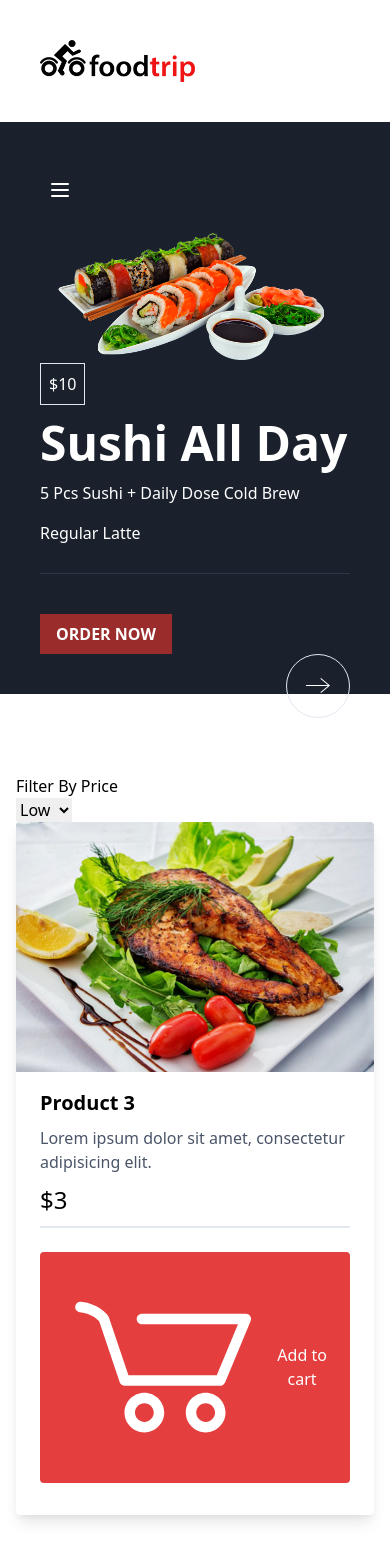
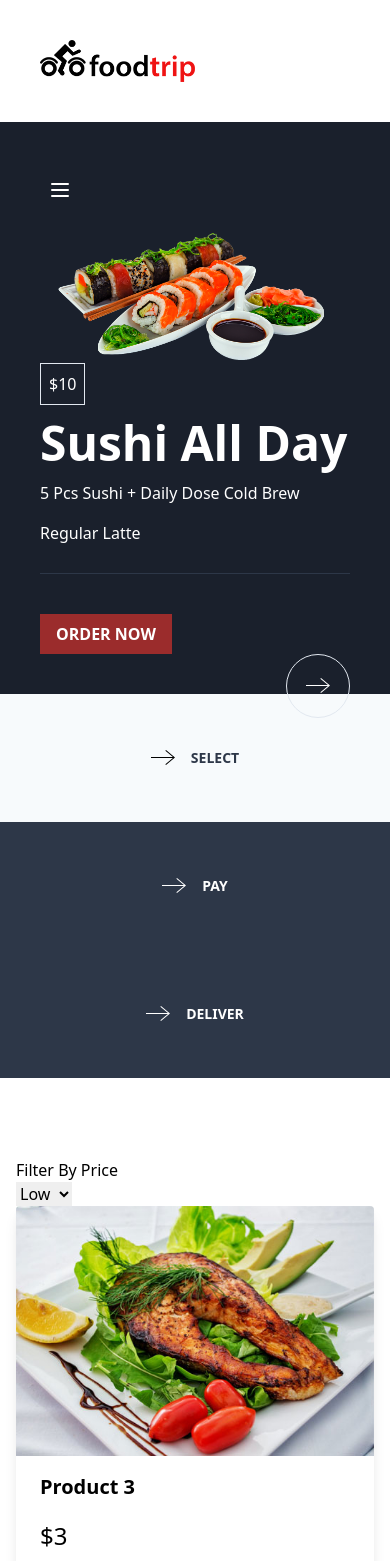
Before and after one commit to reeceballano/foodtrip, a Vue app: page / in a window 390 px wide. Shown: the top 1561 px of the page. Built offline with nearby package versions, Linux system fonts and the light colour scheme.

Commit message:
update
added services

```diff
--- a/package.json
+++ b/package.json
@@ -28,6 +28,7 @@
     "eslint": "^6.7.2",
     "eslint-plugin-vue": "^7.0.0-0",
     "node-sass": "^4.12.0",
+    "sass-loader": "^10.0.2",
     "typescript": "~3.9.3"
   }
 }
--- a/src/assets/css/styles.css
+++ b/src/assets/css/styles.css
@@ -5,9 +5,45 @@
 @import url('http://svgicons.sparkk.fr/svgicons.css');
 
 section {
-    @apply py-20
+    @apply py-20;
 }
 
 .cart-white path {
     fill: #fff !important;
 }
+
+/**
+    PRODUCT ITEM
+*/
+
+.product-item {
+    @apply max-w-sm rounded overflow-hidden shadow-lg;
+}
+
+.product-item:hover {
+    @apply shadow-xl;
+}
+
+.product-price {
+    @apply block mb-6 border-b-2 pb-2 font-normal text-2xl;
+}
+
+.add-cart-btn {
+    @apply bg-red-600 text-white font-normal py-2 px-4 rounded inline-flex items-center justify-center;
+}
+
+.add-cart-btn:hover {
+    @apply bg-red-500;
+}
+
+/**
+    SERVICE ITEM
+*/
+
+.service-item {
+    @apply flex items-center gap-4 justify-center h-32;
+}
+
+.service-item h2 {
+    @apply text-sm font-bold uppercase;
+}
--- a/src/components/Hero.vue
+++ b/src/components/Hero.vue
@@ -1,5 +1,5 @@
 <template>
-    <section id="hero" class="section  p-0">
+    <section id="hero" class="section p-0">
         <div class="grid md:grid-cols-3 md:h-screen">
             <div class="col-span-1 p-10">
                 <img src="../assets/images/logo.png" alt="logo" class="md:max-w-xs md:w-1/2" />
--- a/src/components/Product.vue
+++ b/src/components/Product.vue
@@ -1,17 +1,17 @@
 <template>
-    <div class="max-w-sm rounded overflow-hidden shadow-lg hover:shadow-xl">
+    <div class="product-item">
         <router-link :to="{ name: 'Product', params: { 'id': product.id } }">
             <img class="w-full" :src="productImage" :alt="product.name">
             <div class="px-6 py-4">
                 <div class="font-bold text-xl mb-2">{{ product.name }}</div>
-                <p class="text-gray-700 text-base">
+                <!-- <p class="text-gray-700 text-base">
                     Lorem ipsum dolor sit amet, consectetur adipisicing elit.
-                </p>
+                </p> -->
             </div>
             <div class="px-6 pt-4 pb-8">
                 <div class="flex flex-col">
-                    <h2 class="-mt-6 block mb-6 border-b-2 pb-2 font-normal text-2xl">${{ product.price }}</h2>
-                    <button @click="getproductid" class="bg-red-600 hover:bg-red-500 text-white font-normal py-2 px-4 rounded inline-flex items-center justify-center">
+                    <h2 class="-mt-6 product-price">${{ product.price }}</h2>
+                    <button @click="getproductid" class="add-cart-btn">
                         <svg class="svg-icon cart-white" viewBox="0 0 20 20">
                             <path fill="none" d="M17.72,5.011H8.026c-0.271,0-0.49,0.219-0.49,0.489c0,0.271,0.219,0.489,0.49,0.489h8.962l-1.979,4.773H6.763L4.935,5.343C4.926,5.316,4.897,5.309,4.884,5.286c-0.011-0.024,0-0.051-0.017-0.074C4.833,5.166,4.025,4.081,2.33,3.908C2.068,3.883,1.822,4.075,1.795,4.344C1.767,4.612,1.962,4.853,2.231,4.88c1.143,0.118,1.703,0.738,1.808,0.866l1.91,5.661c0.066,0.199,0.252,0.333,0.463,0.333h8.924c0.116,0,0.22-0.053,0.308-0.128c0.027-0.023,0.042-0.048,0.063-0.076c0.026-0.034,0.063-0.058,0.08-0.099l2.384-5.75c0.062-0.151,0.046-0.323-0.045-0.458C18.036,5.092,17.883,5.011,17.72,5.011z"></path>
                             <path fill="none" d="M8.251,12.386c-1.023,0-1.856,0.834-1.856,1.856s0.833,1.853,1.856,1.853c1.021,0,1.853-0.83,1.853-1.853S9.273,12.386,8.251,12.386z M8.251,15.116c-0.484,0-0.877-0.393-0.877-0.874c0-0.484,0.394-0.878,0.877-0.878c0.482,0,0.875,0.394,0.875,0.878C9.126,14.724,8.733,15.116,8.251,15.116z"></path>
--- /dev/null
+++ b/src/components/ServiceItem.vue
@@ -0,0 +1,23 @@
+<template>
+    <div class="md:col-span-1 service-item" :class="service.bg">
+        <span v-html="service.icon"></span>
+        <h2 :class="service.color">{{ service.name }}</h2>
+    </div>
+</template>
+
+<script lang="ts">
+import { defineComponent } from 'vue';
+
+export default defineComponent({
+    props: {
+        service: {
+            type: Object,
+            required: true
+        }
+    }
+})
+</script>
+
+<style>
+
+</style>
--- /dev/null
+++ b/src/types/service/index.ts
@@ -0,0 +1,7 @@
+export interface ServiceInterface {
+    id: number;
+    name: string;
+    bg: string;
+    icon: string;
+    color: string;
+}
--- a/src/views/Home.vue
+++ b/src/views/Home.vue
@@ -1,6 +1,16 @@
 <template>
     <div class="home">
         <app-hero :product="featuredProduct"></app-hero>
+
+        <section class="section py-0">
+            <div class="grid md:grid-cols-3">
+                <app-service-item
+                    v-for="service in services"
+                    :key="service.id"
+                    :service="service">
+                </app-service-item>
+            </div>
+        </section>
 
         <section class="section">
             <div class="container">
@@ -34,13 +44,16 @@
 import { defineComponent, reactive, ref, toRefs, computed } from 'vue';
 import Product from '@/components/Product.vue';
 import Hero from '@/components/Hero.vue';
+import ServiceItem from '@/components/ServiceItem.vue';
 import { StateInterface, ProductInterface } from '@/types/product/';
+import { ServiceInterface } from '@/types/service';
 
 export default defineComponent({
     name: 'Home',
     components: {
         Product,
-        'app-hero': Hero
+        'app-hero': Hero,
+        'app-service-item': ServiceItem
     },
 
     setup() {
@@ -90,6 +103,32 @@ export default defineComponent({
 
         const priceSetting = ref<string>('low');
 
+        const services = reactive<ServiceInterface[]>([
+            {
+                id: 1,
+                name: 'Select',
+                bg: 'bg-gray-100',
+                icon: '<svg width="24" height="24" xmlns="http://www.w3.org/2000/svg" fill-rule="evenodd" clip-rule="evenodd"><path d="M21.883 12l-7.527 6.235.644.765 9-7.521-9-7.479-.645.764 7.529 6.236h-21.884v1h21.883z"/></svg>',
+                color: 'text-gray-800'
+            },
+
+            {
+                id: 2,
+                name: 'Pay',
+                bg: ' bg-gray-800',
+                icon: '<svg width="24" fill="#fff" height="24" xmlns="http://www.w3.org/2000/svg" fill-rule="evenodd" clip-rule="evenodd"><path d="M21.883 12l-7.527 6.235.644.765 9-7.521-9-7.479-.645.764 7.529 6.236h-21.884v1h21.883z"/></svg>',
+                color: 'text-white'
+            },
+
+            {
+                id: 3,
+                name: 'Deliver',
+                bg: 'bg-gray-800',
+                icon: '<svg width="24" fill="#fff" height="24" xmlns="http://www.w3.org/2000/svg" fill-rule="evenodd" clip-rule="evenodd"><path d="M21.883 12l-7.527 6.235.644.765 9-7.521-9-7.479-.645.764 7.529 6.236h-21.884v1h21.883z"/></svg>',
+                color: 'text-white'
+            }
+        ]);
+
         const filteredProducts = computed( () => {
             if(priceSetting.value == 'low') {
                 const sortedProd: ProductInterface[] = state.products.sort((a, b) => a.price - b.price);
@@ -115,6 +154,7 @@ export default defineComponent({
             filteredProducts,
             filterFromBranch,
             featuredProduct,
+            services
         }
     }
 });
```
Also changed, not shown: 1 other file (tests, documents, lock files or other folders).
